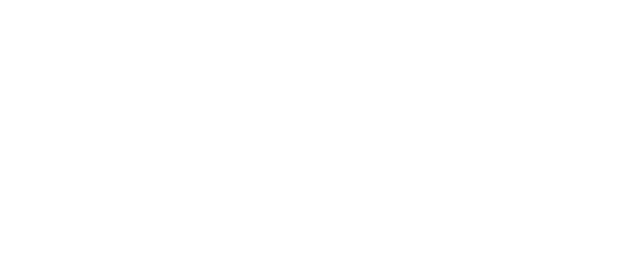
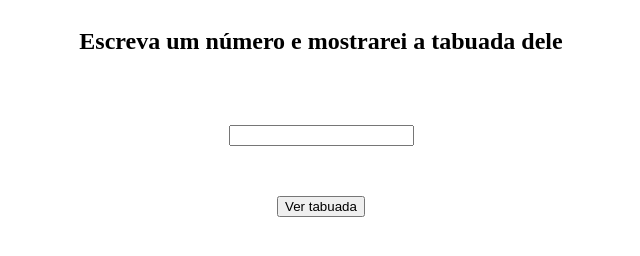
Before and after one commit to kauanpalmacordeiro/Versionamento-, a plain HTML site: page Versionamento-/index.html in a window 1280 px wide. Shown: the whole page, without its empty margins (319-959 px from the left). Drawn offline with Linux system fonts and the light colour scheme.

Commit message:
enviando codigo incompleto

```diff
--- a/Versionamento-/index.html
+++ b/Versionamento-/index.html
@@ -8,9 +8,11 @@
 </head>
 <body>
 
-
+    <h2> Escreva um número e mostrarei a tabuada dele </h2>
+    <input type="text" id="numero">
+    <button onclick="tabuada()"> Ver tabuada </button>
+    <h3 id="resultado"></h3>
 
     <script src="script.js"></script>
-
 </body>
 </html>
--- a/Versionamento-/script.js
+++ b/Versionamento-/script.js
@@ -1,3 +1,10 @@
-    for (let k = 0; k <= 10; k++) {
-        console.log(k)
+function tabuada() {
+    let numero = Number(document.getElementById("numero").value)
+    let resultado = document.getElementById("resultado")
+
+    for (i == 0; i < 10; i ++) {
+        let tabuada = numero * i
+        resultado.textContent = tabuada
     }
+
+}
--- /dev/null
+++ b/Versionamento-/style.css
@@ -0,0 +1,7 @@
+body {
+    display:flex;
+    align-items: center;
+    justify-content: center;
+    flex-direction: column;
+    gap: 50px
+}
```
